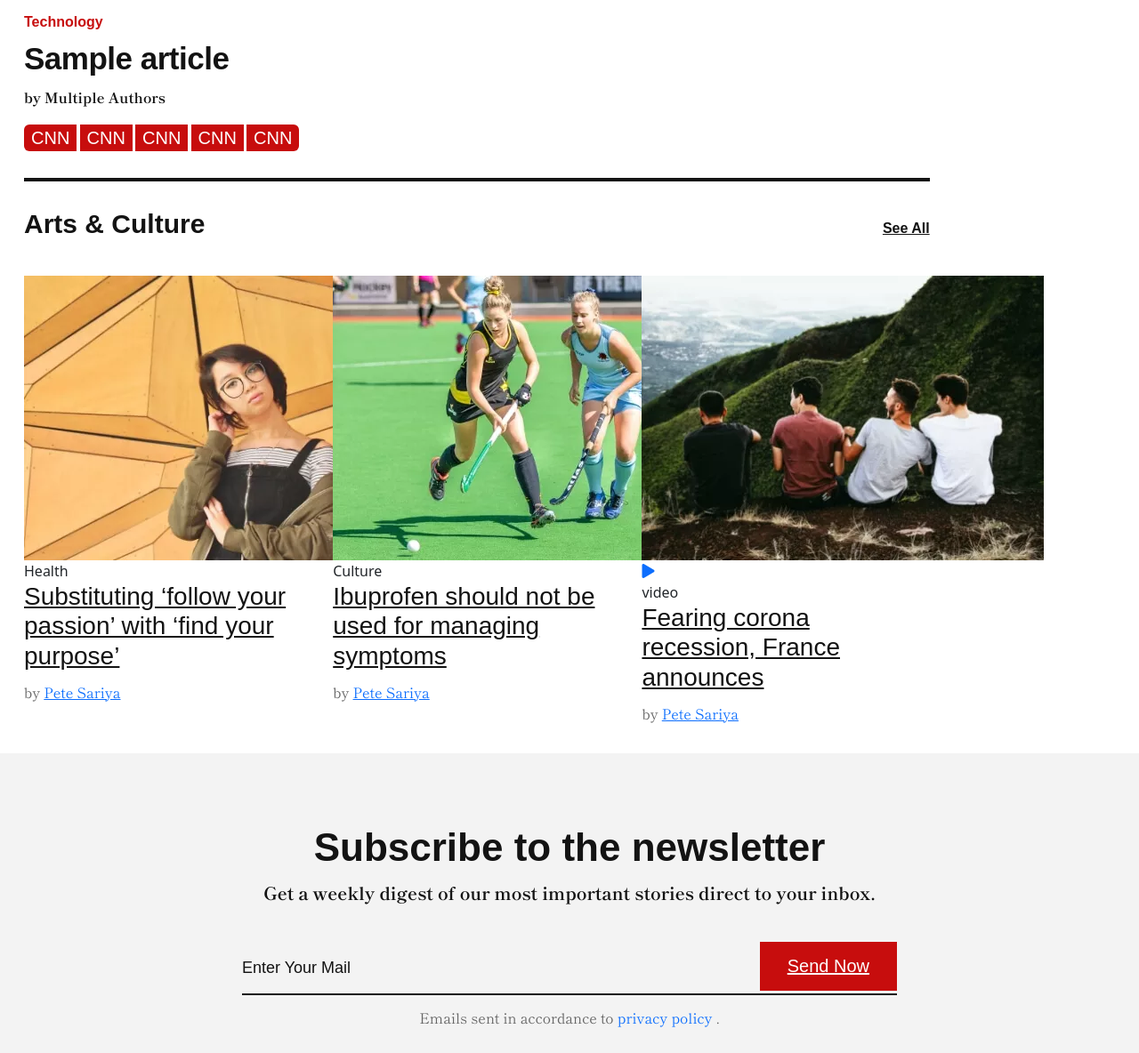
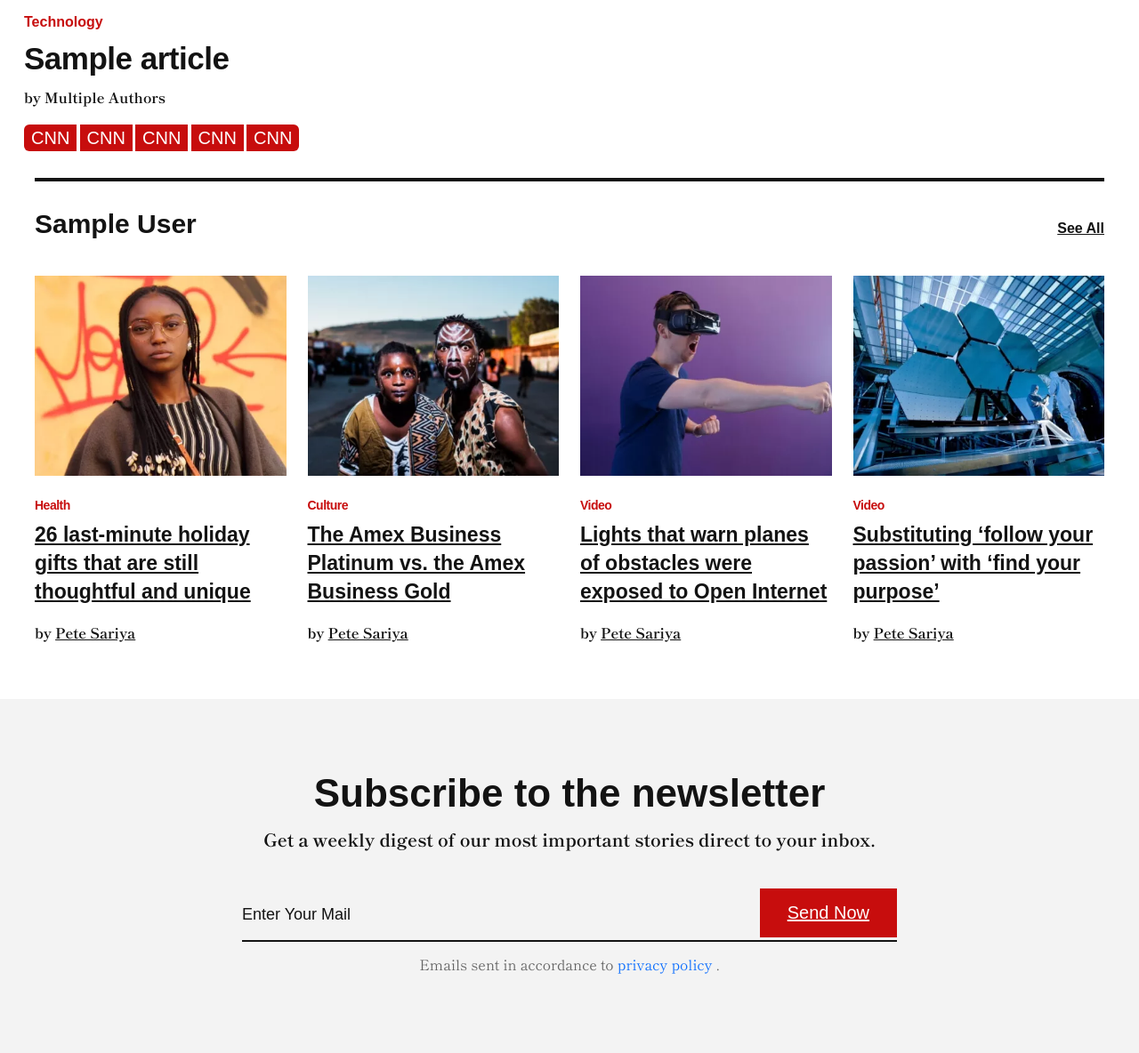
Before and after one commit to dumrich/factoid, a Django app: page / in a window 1280 px wide. Shown: the part 630-1814 px from the top of the page at 89% size. Run offline with Django 4.2, Linux system fonts and the light colour scheme; a user stored in the database is signed in; tables that the repository leaves empty hold one stand-in row (values such as "Sample post"); grey boxes marked "Sample" are stand-in pictures; some libraries are stand-ins or nearby versions; some web fonts are replaced.

Commit message:
Added profile categories to site

```diff
--- a/articles/templates/articles/index.html
+++ b/articles/templates/articles/index.html
@@ -91,6 +91,7 @@
     <button class="btn source-link-mini">{{art.get_sourceThreeOrg_display}}
     </button>
 &nbsp;
+
     <button class="btn source-link-mini">{{art.get_sourceFourOrg_display}}
     </button>
 &nbsp;
@@ -105,59 +106,69 @@
 </div>
 </div>
 
+{% for category, article in profile_arts %}
+<section class="technology-area mb-30">
 <div class="container-fluid">
-<div class="row">
-<div class="col-xl-10">
 <div class="row">
 <div class="col-lg-12">
 <div class="section-tittle mb-30 d-flex align-items-center justify-content-between">
-<h2>Arts &amp; Culture</h2>
-<a href="#">See All</a>
+<h2>{{category.name | capfirst}}</h2>
+<a href="{% url 'category_url' category.name %}">See All</a>
 </div>
 </div>
 </div>
 <div class="row">
-<div class="col-lg-4 col-md-6 col-sm-6">
+<div class="col-lg-3 col-md-6 col-sm-6">
 <div class="technology-post mb-30">
 <div class="technology-wrapper">
 <div class="properties-img">
-<a href="post_details.html"><img src="assets/img/gallery/culture1.jpg" alt=""></a>
+<a href="post_details.html"><img src="assets/img/gallery/culture4.jpg" alt=""></a>
 </div>
 <div class="properties-caption">
 <span>Health</span>
-<h3><a href="post_details.html">Substituting ‘follow your passion’ with ‘find your purpose’</a></h3>
+<h3><a href="post_details.html">26 last-minute holiday gifts that are still thoughtful and unique</a></h3>
 <p>by <a href="#">Pete Sariya</a></p>
 </div>
 </div>
 </div>
 </div>
-<div class="col-lg-4 col-md-6 col-sm-6">
+<div class="col-lg-3 col-md-6 col-sm-6">
 <div class="technology-post mb-30">
 <div class="technology-wrapper">
 <div class="properties-img">
-<a href="post_details.html"><img src="assets/img/gallery/culture2.jpg" alt=""></a>
+<a href="post_details.html"><img src="assets/img/gallery/culture5.jpg" alt=""></a>
 </div>
 <div class="properties-caption">
 <span>Culture</span>
-<h3><a href="post_details.html">Ibuprofen should not be used for managing symptoms</a></h3>
+<h3><a href="post_details.html">The Amex Business Platinum vs. the Amex Business Gold</a></h3>
 <p>by <a href="#">Pete Sariya</a></p>
 </div>
 </div>
 </div>
 </div>
-<div class="col-lg-4 col-md-6 col-sm-6">
+<div class="col-lg-3 col-md-6 col-sm-6">
 <div class="technology-post mb-30">
 <div class="technology-wrapper">
 <div class="properties-img">
-<a href="post_details.html"><img src="assets/img/gallery/culture3.jpg" alt=""></a>
-
-<div class="video-icon">
-<a class="popup-video btn-icon" href="https://www.youtube.com/watch?v=up68UAfH0d0" data-animation="bounceIn" data-delay=".4s"><i class="fas fa-play"></i></a>
-</div>
+<a href="post_details.html"><img src="assets/img/gallery/culture6.jpg" alt=""></a>
 </div>
 <div class="properties-caption">
 <span>video</span>
-<h3><a href="post_details.html">Fearing corona recession, France announces</a></h3>
+<h3><a href="post_details.html">Lights that warn planes of obstacles were exposed to Open Internet</a></h3>
+<p>by <a href="#">Pete Sariya</a></p>
+</div>
+</div>
+</div>
+</div>
+<div class="col-lg-3 col-md-6 col-sm-6">
+<div class="technology-post mb-30">
+<div class="technology-wrapper">
+<div class="properties-img">
+<a href="post_details.html"><img src="assets/img/gallery/culture7.jpg" alt=""></a>
+</div>
+<div class="properties-caption">
+<span>video</span>
+<h3><a href="post_details.html">Substituting ‘follow your passion’ with ‘find your purpose’</a></h3>
 <p>by <a href="#">Pete Sariya</a></p>
 </div>
 </div>
@@ -165,8 +176,8 @@
 </div>
 </div>
 </div>
-</div>
-</div>
+</section>
+{% endfor %}
 
 {% endblock %}
 
--- a/articles/views.py
+++ b/articles/views.py
@@ -1,5 +1,6 @@
 from django.shortcuts import render
 from .models import Article
+from users.models import UserProfile
 from django.db.models import Q
 from django.core.paginator import Paginator
 
@@ -21,12 +22,23 @@ def show_category(request, category):
 
 def article_list(request):
     """List all articles"""
+    user_profile = UserProfile.objects.get(user=request.user)
+
+    categories = user_profile.categories.all()
+    categories_articles = []
+
+    for category in categories:
+        categories_articles.append(Article.objects.filter(category=category.name))
+
+
     latest_article = Article.objects.latest('id')
     main_articles = Article.objects.order_by("-date_added")[1:4]
 
     return render(request, 'articles/index.html',
                   {'latest_article': latest_article,
-                   'main_articles': main_articles})
+                   'main_articles': main_articles,
+                   'profile_arts': zip(categories, categories_articles),
+                   'profile': user_profile})
 
 
 def article_detail(request, aslug):
--- a/users/views.py
+++ b/users/views.py
@@ -16,6 +16,7 @@ def profile(request):
     if request.method == 'POST':
         form = CheckboxForm(request.POST)
         if form.is_valid():
+            user_profile.categories.clear()
             for option in form.cleaned_data['options']:
                 category = Category.objects.create(name=option)
                 user_profile.categories.add(category)
```
